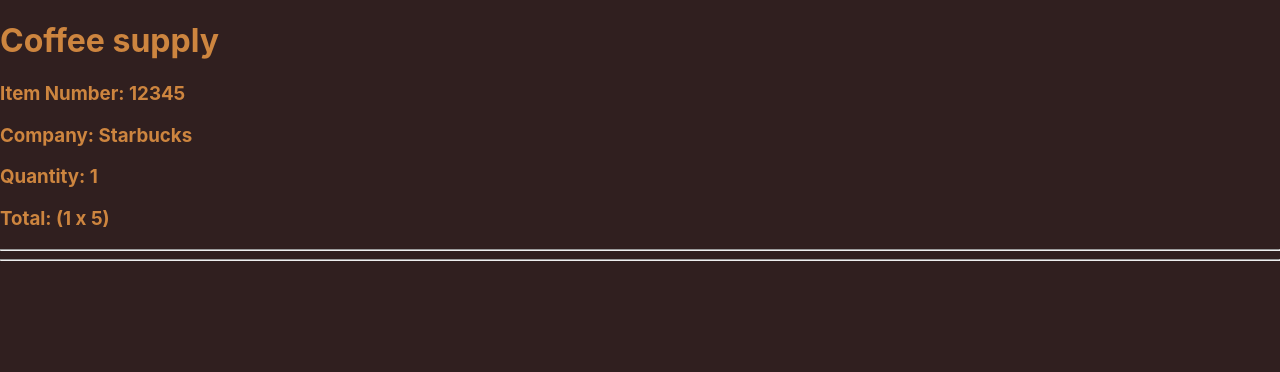
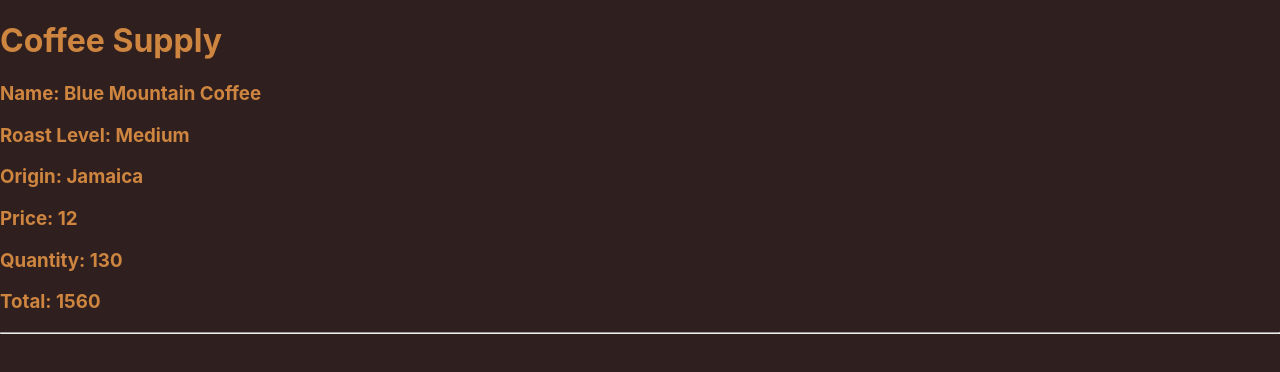
Before and after one commit to brandonfullstack/react-coffee-shop, a React (Create React App) app: page / in a window 1280 px wide. Shown: the top 372 px of the page. Built offline with nearby package versions, Linux system fonts and the light colour scheme.

Commit message:
Update component names and nesting

```diff
--- a/src/components/App.js
+++ b/src/components/App.js
@@ -7,7 +7,6 @@
     <React.Fragment>
       <Header />
       <Inventory />
-      <hr/>
     </React.Fragment>
   );
 }
--- a/src/components/Header.js
+++ b/src/components/Header.js
@@ -2,7 +2,7 @@
 
 function Header(){
   return (
-    <h1>Coffee supply</h1>
+    <h1>Coffee Supply</h1>
   );
 }
 
--- a/src/components/Item.js
+++ b/src/components/Item.js
@@ -1,16 +1,20 @@
 import React from "react";
 
 function Item(){
-  const buyer = "Starbucks";
-  const itemNumber = "12345";
-  const quantity = "1";
+  const itemName = "Blue Mountain Coffee";
+  const itemRoastLevel = "Medium";
+  const itemOrigin = "Jamaica";
+  const itemPrice = 12;
+  const itemQuantity = 130;
 
   return (
     <React.Fragment>
-      <h3>Item Number: {itemNumber}</h3>
-      <h3>Company: {buyer}</h3>
-      <h3>Quantity: {quantity}</h3>
-      <h3>Total: ({quantity} x 5)</h3>
+      <h3>Name: {itemName}</h3>
+      <h3>Roast Level: {itemRoastLevel}</h3>
+      <h3>Origin: {itemOrigin}</h3>
+      <h3>Price: {itemPrice}</h3>
+      <h3>Quantity: {itemQuantity}</h3>
+      <h3>Total: {itemQuantity * itemPrice}</h3>
       <hr/>
     </React.Fragment>
   );
```
